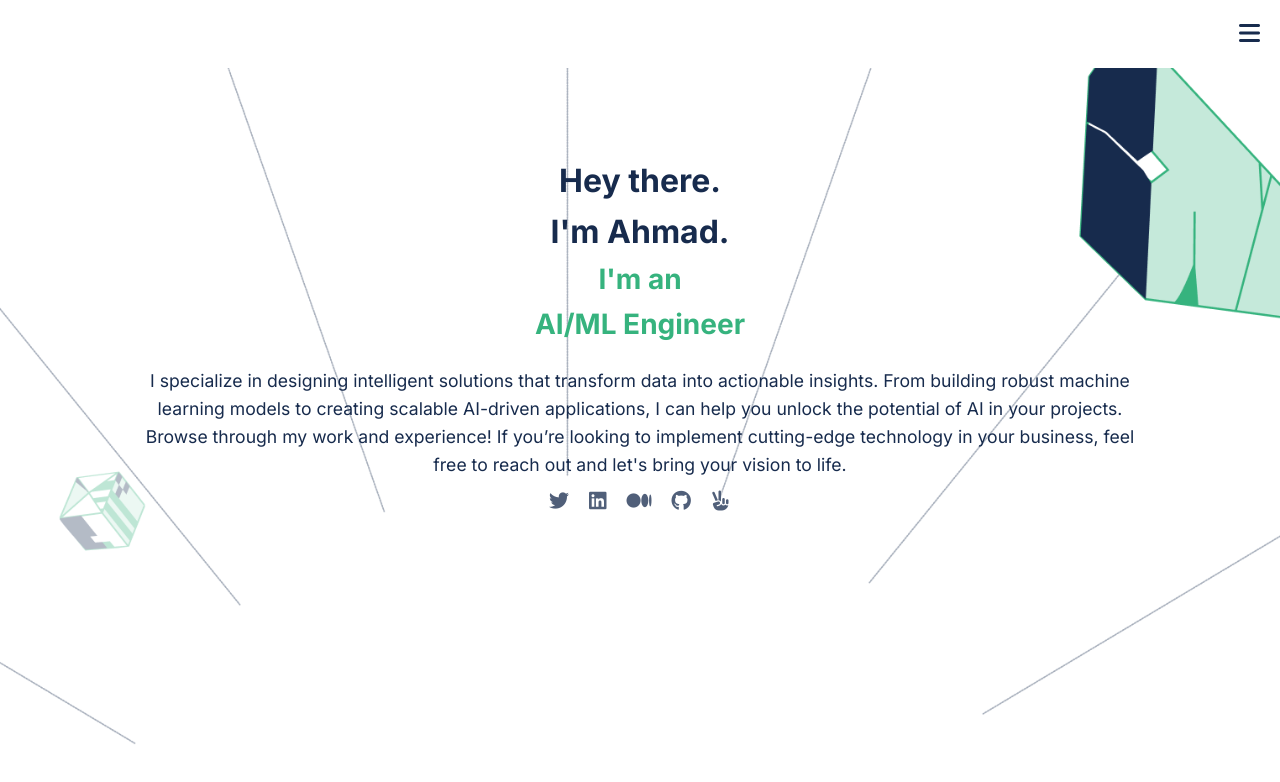
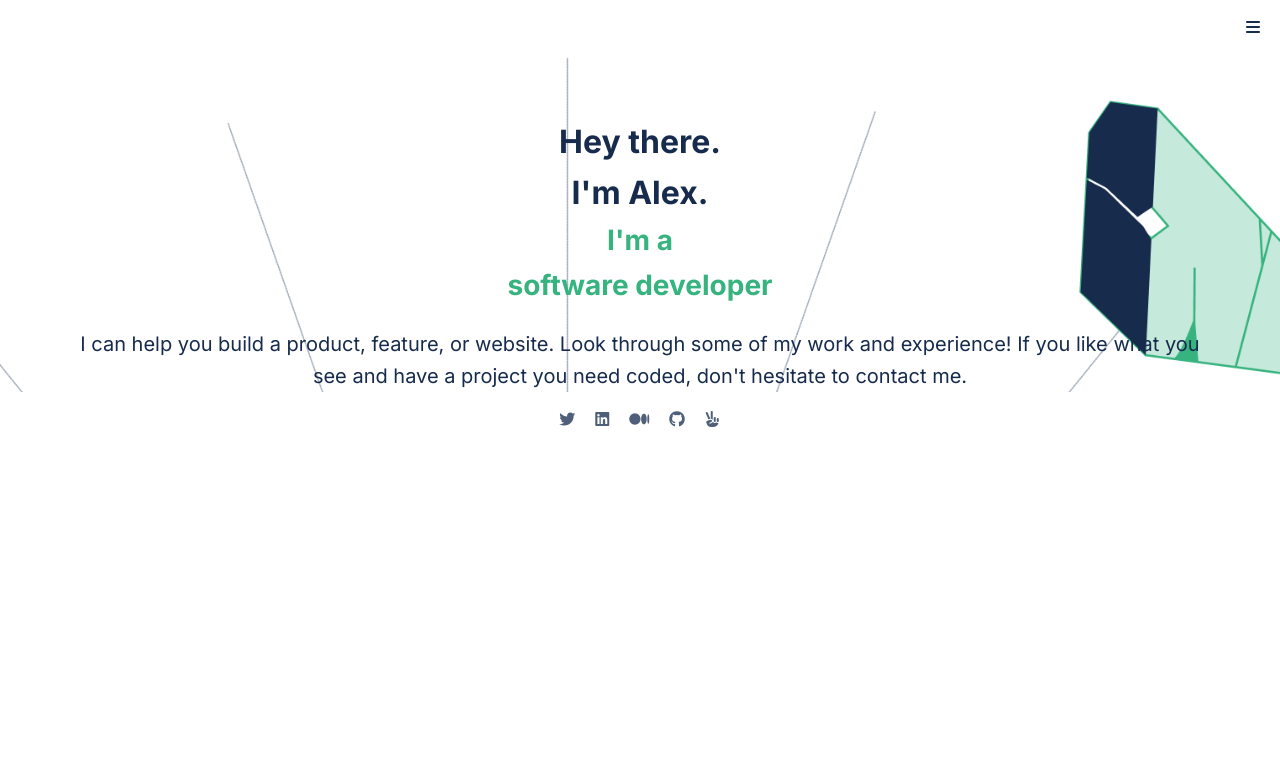
Before and after one commit to azafar224/myportfolio, a website: page index.html in a window 1280 px wide. Drawn offline with Linux system fonts and the light colour scheme.

Commit message:
Final Submission of Header and Headline

```diff
--- a/index.html
+++ b/index.html
@@ -1,36 +1,64 @@
 <!DOCTYPE html>
 <html lang="en">
   <head>
-    <meta charset="UTF-8">
-    <meta name="viewport" content="width=device-width, initial-scale=1.0">
+    <meta charset="UTF-8" />
+    <meta name="viewport" content="width=device-width, initial-scale=1.0" />
     <title>Portfolio</title>
-    <link href="https://fonts.googleapis.com/css2?family=Inter:wght@400;700&display=swap" rel="stylesheet">
-    <link rel="stylesheet" href="https://cdnjs.cloudflare.com/ajax/libs/font-awesome/6.0.0-beta3/css/all.min.css">
-    <link rel="stylesheet" href="styles.css">
+    <link
+      href="https://fonts.googleapis.com/css2?family=Inter:wght@400;700&display=swap"
+      rel="stylesheet"
+    />
+    <link
+      rel="stylesheet"
+      href="https://cdnjs.cloudflare.com/ajax/libs/font-awesome/6.0.0-beta3/css/all.min.css"
+    />
+    <link rel="stylesheet" href="styles.css" />
   </head>
   <body>
-    <!-- App Bar -->
-    <div class="app-bar">
+    <!-- Navigation -->
+    <nav class="app-bar">
       <div class="app-bar-content">
-            <div class="menu-icon">
+        <button class="menu-icon" aria-label="Open Menu">
           <i class="fas fa-bars"></i>
+        </button>
       </div>
-        </div>
-    </div>
+    </nav>
 
+    <!-- Main Content -->
+    <main>
       <header class="hero">
         <div class="hero-text">
-            <h1>Hey there.<br> I'm Ahmad.</h1>
-            <h2>I'm an <br>AI/ML Engineer</span></h2>
-            <p>I specialize in designing intelligent solutions that transform data into actionable insights. From building robust machine learning models to creating scalable AI-driven applications, I can help you unlock the potential of AI in your projects. Browse through my work and experience! If you’re looking to implement cutting-edge technology in your business, feel free to reach out and let's bring your vision to life.</p>
-        </div>
-        <div class="social-icons">
-            <a href="#" target="_blank"><i class="fab fa-twitter"></i></a>
-            <a href="#" target="_blank"><i class="fab fa-linkedin"></i></a>
-            <a href="#" target="_blank"><i class="fab fa-medium"></i></a>
-            <a href="#" target="_blank"><i class="fab fa-github"></i></a>
-            <a href="#" target="_blank"><i class="fas fa-hand-peace"></i></a>
+          <h1>
+            Hey there.<br />
+            I'm Alex.
+          </h1>
+          <h2>I'm a <br /><span>software developer</span></h2>
+          <p>
+            I can help you build a product, feature, or website. Look through
+            some of my work and experience! If you like what you see and have a
+            project you need coded, don't hesitate to contact me.
+          </p>
         </div>
       </header>
+
+      <!-- Social Links -->
+      <section class="social-icons">
+        <a href="#" target="_blank" aria-label="Twitter"
+          ><i class="fab fa-twitter"></i
+        ></a>
+        <a href="#" target="_blank" aria-label="LinkedIn"
+          ><i class="fab fa-linkedin"></i
+        ></a>
+        <a href="#" target="_blank" aria-label="Medium"
+          ><i class="fab fa-medium"></i
+        ></a>
+        <a href="#" target="_blank" aria-label="GitHub"
+          ><i class="fab fa-github"></i
+        ></a>
+        <a href="#" target="_blank" aria-label="Peace"
+          ><i class="fas fa-hand-peace"></i
+        ></a>
+      </section>
+    </main>
   </body>
 </html>
--- a/styles.css
+++ b/styles.css
@@ -10,10 +10,6 @@ body {
   line-height: 1.6;
   color: #172b4d;
   background-color: #fff;
-  background-image: url("background.png");
-  background-size: cover;
-  background-position: top center;
-  background-attachment: fixed;
 }
 
 a {
@@ -21,46 +17,47 @@ a {
   color: #172b4d;
 }
 
-/* App Bar */
-.app-bar {
+/* Navigation (App Bar) */
+nav.app-bar {
   background-color: #fff;
   color: #172b4d;
   padding: 15px 20px;
   display: flex;
   justify-content: flex-end;
   align-items: center;
-  position: fixed;
   top: 0;
   width: 100%;
-  z-index: 100;
+  z-index: 0;
 }
 
 .menu-icon {
-  font-size: 1.5rem;
+  font-size: 1rem;
   color: #172b4d;
   cursor: pointer;
+  border: none;
+  background: none;
 }
 
-/* Header Section */
-header {
-  padding: 20px;
-  text-align: center;
-  color: #172b4d;
-  height: 100vh;
-  padding-top: 75px;
-}
-
-/* Navigation */
-.nav {
-  display: flex;
-  justify-content: flex-end;
+.menu-icon:focus {
+  outline: none;
 }
 
 /* Hero Section */
+header.hero {
+  padding-top: 10px;
+  text-align: center;
+  color: #172b4d;
+  background-image: url("background.png");
+  background-size: 100%;
+  background-position: top center;
+  height: max-content;
+  z-index: 1;
+}
+
 .hero-text {
   max-width: 90%;
   margin: 0 auto;
-  padding-top: 80px;
+  padding-top: 50px;
 }
 
 .hero-text h1 {
@@ -76,23 +73,22 @@ header {
 }
 
 .hero-text p {
-  font-size: 1.1rem;
+  font-size: 1.25rem;
   color: #172b4d;
   line-height: 1.6;
   margin-top: 20px;
-  padding: 0 50px;
 }
 
-/* Social Media Icons */
-.social-icons {
+/* Social Media Section */
+section.social-icons {
   margin-top: 5px;
   display: flex;
   justify-content: center;
 }
 
 .social-icons a {
-  margin: 0 10px;
-  font-size: 1.25rem;
+  margin: 10px 10px;
+  font-size: 1rem;
   color: #505f79;
   transition: color 0.3s ease;
 }
@@ -102,28 +98,6 @@ header {
 }
 
 /* Media Queries for Mobile */
-@media (max-width: 768px) {
-  .hero-text h1 {
-    font-size: 1.75rem;
-  }
-
-  .hero-text h2 {
-    font-size: 1.5rem;
-  }
-
-  .hero-text p {
-    font-size: 1rem;
-  }
-
-  .menu-icon {
-    font-size: 1.25rem;
-  }
-
-  .social-icons a {
-    margin: 0 8px;
-  }
-}
-
 @media (max-width: 375px) {
   .hero-text {
     padding-top: 100px;
```
Lines whose indentation alone changed are shown as unchanged.
